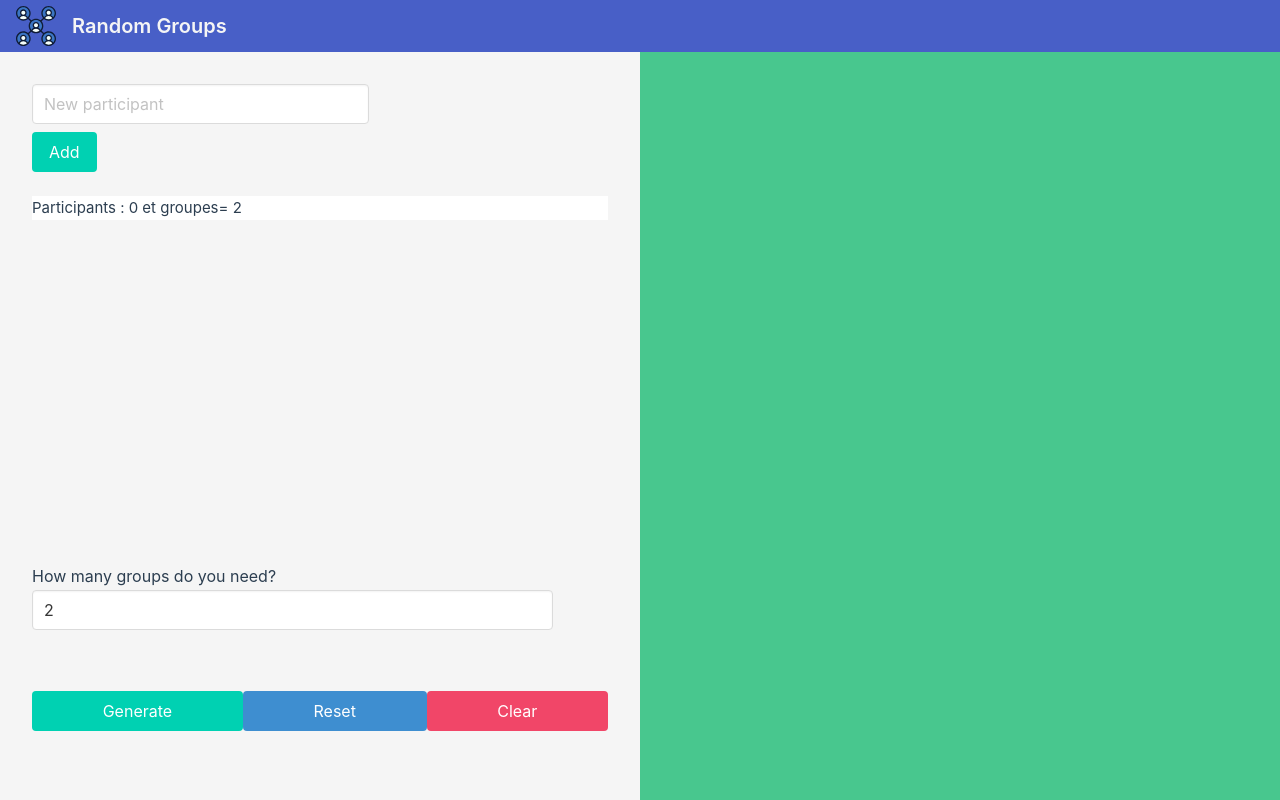
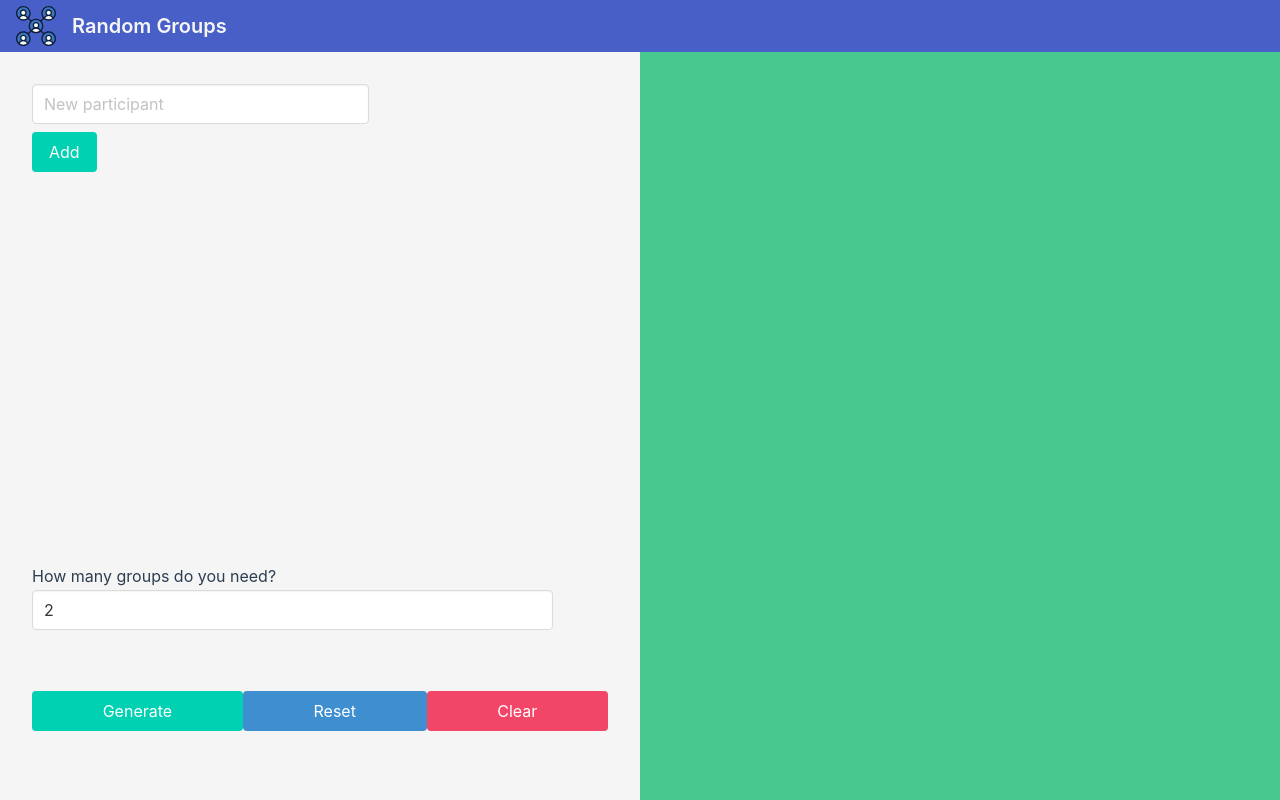
Before and after one commit to Lisamunsy/random-groups-new, a Vue app: page / in a window 1280 px wide. Built offline with nearby package versions, Linux system fonts and the light colour scheme.

Commit message:
clean up et test  event.key(fail total)

```diff
--- a/package.json
+++ b/package.json
@@ -24,6 +24,7 @@
   },
   "devDependencies": {
     "@rushstack/eslint-patch": "^1.1.4",
+    "@types/jquery": "^3.5.14",
     "@types/jsdom": "^20.0.0",
     "@types/node": "^16.11.56",
     "@vitejs/plugin-vue": "^3.0.3",
@@ -36,6 +37,7 @@
     "eslint": "^8.22.0",
     "eslint-plugin-cypress": "^2.12.1",
     "eslint-plugin-vue": "^9.3.0",
+    "jquery": "^3.6.1",
     "jsdom": "^20.0.0",
     "npm-run-all": "^4.1.5",
     "prettier": "^2.7.1",
--- a/src/App.vue
+++ b/src/App.vue
@@ -1,16 +1,30 @@
 <script setup lang="ts">
 import { useParticipantsStore } from "./stores/useParticipants";
 import { storeToRefs } from "pinia";
+// import $ from 'jquery';
 
 const main = useParticipantsStore();
 
 // const  {counter, name, doubleCount} = storeToRefs(main);
-const {firstlist, groupListes, groupNumber, showGroups} = storeToRefs(main);
+const {firstlist, groupListes, showGroups} = storeToRefs(main);
 
 const {addOne, reset, setNumber, grouper, clearList, destroyOne } =main;
 
 let challa ='';
 let challo =2;
+
+// function enterAddOne() {
+
+//   $('.enter-add-one').on("keydown" ,function(event) {
+//   // enter has keyCode = 13, change it if you want to use another button
+//   if (event.key === 'Enter') {
+//     event.preventDefault();
+//     $('.button-add').trigger("click");
+//     addOne(challa);
+//   }
+// });
+
+// }
 
 // const {addOne} =mapActions(useCounterStore, ["addOne"])
 
@@ -35,10 +49,10 @@ let challo =2;
 //   }
 // }
 
-main.$subscribe((mutation, state)=>{
-  console.log("mutation", mutation);
-  console.log("state", state);
-})
+// main.$subscribe((mutation, state)=>{
+//   console.log("mutation", mutation);
+//   console.log("state", state);
+// })
 
 </script>
 
@@ -61,25 +75,24 @@ main.$subscribe((mutation, state)=>{
   <main class=" is-primary">
 
     <section class=" has-background-light generator">
+
       <div class="names-liste">
         <div class="level">
           <div class="control">
-            <input class="input" type="text" placeholder="New participant" v-model="challa" id="newParticipant" />
-            <button  class="button is-primary mt-2" v-on:click="addOne(challa)" >Add</button>
+            <input class="input enter-add-one" type="text" placeholder="New participant" v-model="challa" id="newParticipant" />
+            <button  class="button is-primary mt-2 button-add" v-on:click="addOne(challa)" >Add</button>
           </div>
         </div>
 
-        <div class="has-background-white"> Participants : {{firstlist.length}} et groupes= {{groupNumber}}
+        <div class="has-background-white">
           <ul type="1" v-for="item in firstlist" :key="'el'+item">
             <li class="level">
               <span class="">
                 {{item}}
               </span>
               <span class="icon has-text-danger">
-
                 <font-awesome-icon icon="fa-solid fa-square-minus " @click="destroyOne(item)"/>
               </span>
-
             </li>
           </ul>
         </div>
--- a/tsconfig.vitest.json
+++ b/tsconfig.vitest.json
@@ -4,6 +4,6 @@
   "compilerOptions": {
     "composite": true,
     "lib": [],
-    "types": ["node", "jsdom"]
+    "types": ["node", "jsdom", "jquery"]
   }
 }
```
Also changed, not shown: 1 other file (tests, documents, lock files or other folders).
